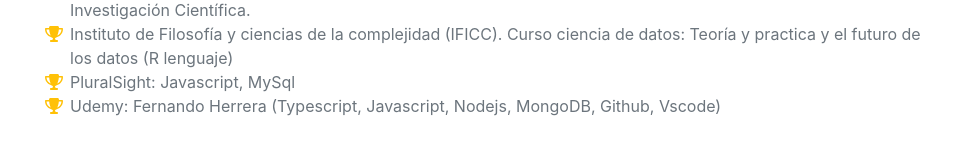
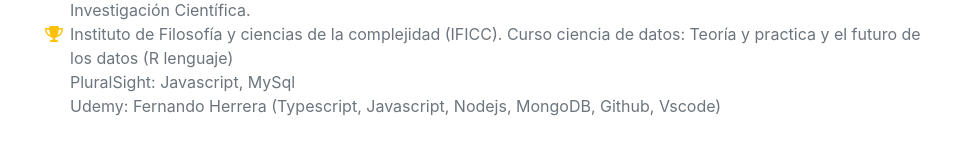
Before and after one commit to webson2020/webson2020.github.io, a plain HTML site: page docs/index.html in a window 1280 px wide. Shown: the part 5052-5206 px from the top of the page, without its empty margins (290-1251 px from the left). Drawn offline with nearby package versions, Linux system fonts and the light colour scheme; a web font is replaced by a local one.

Commit message:
add interest and courses 3

```diff
--- a/docs/index.html
+++ b/docs/index.html
@@ -206,13 +206,13 @@
                             Instituto de Filosofía y ciencias de la complejidad (IFICC). Curso ciencia de datos: Teoría y practica y el futuro de los datos (R lenguaje)
                         </li>
                         <li>
-                            <span class="fa-li"><i class="fas fa-trophy text-warning"></i></span>
+                            <!-- <span class="fa-li"><i class="fas fa-trophy text-warning"></i></span> -->
                             <!-- 1
                             <sup>st</sup> -->
                             PluralSight: Javascript, MySql
                         </li>
                         <li>
-                            <span class="fa-li"><i class="fas fa-trophy text-warning"></i></span>
+                            <!-- <span class="fa-li"><i class="fas fa-trophy text-warning"></i></span> -->
                             <!-- 2
                             <sup>nd</sup> -->
                             Udemy: Fernando Herrera (Typescript, Javascript, Nodejs,  MongoDB, Github, Vscode)
```
